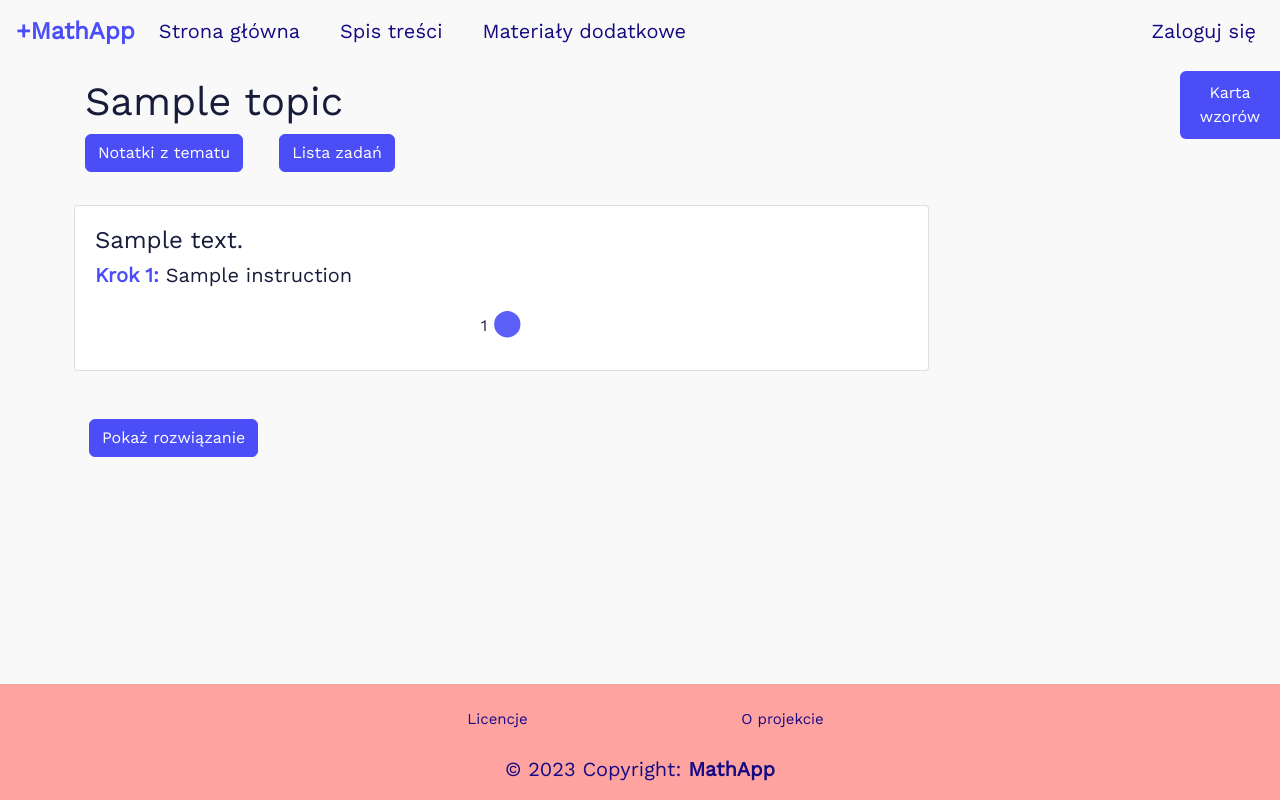
After one commit to drezi29/mathapp, a Django app: template exercises/templates/exercises/exercise.html in a window 1280 px wide. The commit adds this page. Run offline with Django 3.2, Linux system fonts and the light colour scheme; the template is opened without the code that fills it: most values are stand-ins (such as "Sample title", 1, 10 or a date in 2020).

Commit message:
feat(exercise): view and page for single exercise

```diff
--- /dev/null
+++ b/exercises/templates/exercises/exercise.html
@@ -0,0 +1,56 @@
+{% extends "base.html" %}
+{% block title %} Zadanie - {{ topic.name }} {% endblock %}
+{% block content %}
+    {% load static %}
+<section>
+    <div class="container" id="main">
+        <div class="row">
+            <div class="col-9 mt-3">
+                <h1 class="task-topic">{{topic.name}}</h1>
+                <div class="button-box">
+                    <a class="btn btn-primary next-to-button" href="{% url 'exercises:exercises-list' topic.id %}">Lista zadań</a>
+                    <a class="btn btn-primary" href="{% url 'notes:note-detail' topic.id %}">Notatki z tematu</a>
+                </div>
+            </div>
+        </div>
+        <div class="row">
+            <div class="col-9 mt-3 mb-4 card card-body ml-1">
+                <h4>{{ exercise.exercise_content }}</h4>
+                {% for step in steps %}
+                    <h5><a class="blue-text">Krok {{ steps.number }}: </a> {{ step.instruction|safe }} </h5>
+                {% endfor %}
+
+                <div style="text-align: center;" class="my-2">
+                {% for step in steps.paginator.page_range %}
+                    {{ num_page }}
+                    {% if steps.number == step %}
+                        <a href="?page={{ forloop.counter }}" class="circle-step-selected">&#11044;</a>
+                    {% else %}
+                        <a href="?page={{ forloop.counter }}" class="circle-step">&#11044;</a>
+                    {% endif %}
+                {% endfor %}
+                </div>
+            </div>
+            <div class="col-md-5 d-none d-md-flex">
+                {% include "formula_card.html" %}
+            </div>
+        </div>
+        <div class="row">
+            <div class="col-9 mt-4 ml-1">
+                <div class="button-box">
+                    <button class="btn btn-primary" type="button" data-toggle="collapse" data-target="#collapseSolution" aria-expanded="false" aria-controls="collapseExample">
+                        Pokaż rozwiązanie
+                    </button>
+                </div>
+                <div class="collapse" id="collapseSolution">
+                    <div class="card card-body">
+                        {% for step in steps %}
+                            <h6>{{ step.solution|safe }}</h6>
+                        {% endfor %}
+                    </div>
+                </div>
+            </div>
+        </div>
+    </div>
+</section>
+{% endblock %}
--- a/static/css/styles.css
+++ b/static/css/styles.css
@@ -192,6 +192,12 @@ a:hover {
     height: 55px;
 }
 
+.next-to-button {
+    display: inline-block;
+    position: absolute;
+    right: calc(62%);
+}
+
 .note-text {
     font-size: 20px;
 }
@@ -285,3 +291,22 @@ a:hover {
 #main {
   transition: margin-right .3s;
 }
+
+.circle-step {
+    font-size: 26px;
+    color: grey;
+    opacity: 70%;
+    text-decoration: none;
+}
+
+.circle-step-selected {
+    font-size: 26px;
+    color: #4B4EF7;
+    opacity: 90%;
+    text-decoration: none;
+}
+
+.circle-step:hover, .circle-step-selected:hover {
+    color: #FE7062;
+    text-decoration: none;
+}
```
Also changed, not shown: exercises/views.py (+15 -2 lines).
